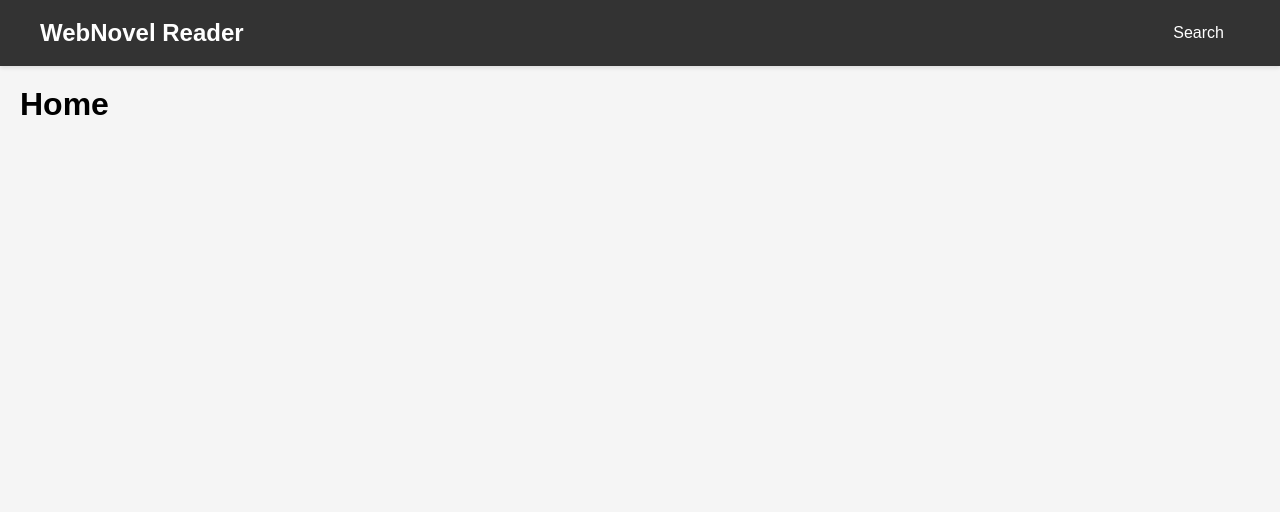
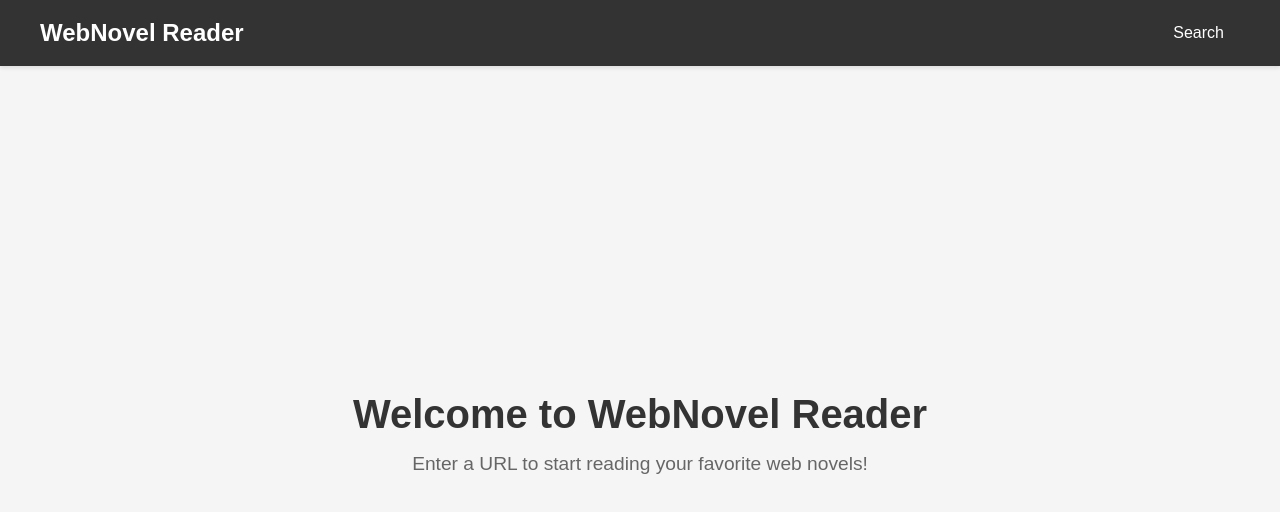
Before and after one commit to Ruhanmalik/WNReader, a React (Vite) app in the folder WNR-frontend/: page / in a window 1280 px wide. Shown: the top 512 px of the page. Built offline with nearby package versions, Linux system fonts and the light colour scheme.

Commit message:
website basic

```diff
--- a/WNR-frontend/src/CSS/Home.css
+++ b/WNR-frontend/src/CSS/Home.css
@@ -0,0 +1,21 @@
+.home-page {
+  display: flex;
+  flex-direction: column;
+  align-items: center;
+  justify-content: center;
+  min-height: 80vh;
+  text-align: center;
+  padding: 20px;
+}
+
+.home-page h1 {
+  margin-bottom: 1rem;
+  color: #333;
+  font-size: 2.5rem;
+}
+
+.home-page p {
+  color: #666;
+  font-size: 1.2rem;
+  max-width: 600px;
+}
--- a/WNR-frontend/src/CSS/Input.css
+++ b/WNR-frontend/src/CSS/Input.css
@@ -0,0 +1,25 @@
+.input-container {
+    display: flex;
+    justify-content: center;
+    width: 100%;
+    max-width: 500px;
+  }
+
+  .url-input {
+    width: 100%;
+    padding: 12px 16px;
+    font-size: 16px;
+    border: 2px solid #ddd;
+    border-radius: 8px;
+    outline: none;
+    transition: border-color 0.3s;
+  }
+
+  .url-input:focus {
+    border-color: #007bff;
+    box-shadow: 0 0 0 3px rgba(0, 123, 255, 0.1);
+  }
+
+  .url-input::placeholder {
+    color: #999;
+  }
--- a/WNR-frontend/src/CSS/URL.css
+++ b/WNR-frontend/src/CSS/URL.css
@@ -0,0 +1,14 @@
+.url-page {
+    display: flex;
+    flex-direction: column;
+    align-items: center;
+    justify-content: center;
+    min-height: 80vh;
+    padding: 20px;
+  }
+
+  .url-page h1 {
+    margin-bottom: 2rem;
+    color: #333;
+    font-size: 2.5rem;
+  }
--- a/WNR-frontend/src/Pages/Home.jsx
+++ b/WNR-frontend/src/Pages/Home.jsx
@@ -1,7 +1,10 @@
+import '../CSS/Home.css'
+
 function Home() {
     return (
-        <div>
-            <h1>Home</h1>
+        <div className="home-page">
+            <h1>Welcome to WebNovel Reader</h1>
+            <p>Enter a URL to start reading your favorite web novels!</p>
         </div>
     )
 }
--- a/WNR-frontend/src/Pages/URL.jsx
+++ b/WNR-frontend/src/Pages/URL.jsx
@@ -1,6 +1,9 @@
+import Input from '../components/Input.jsx'
+import '../CSS/URL.css'
+
 function URL() {
     return (
-        <div>
+        <div className="url-page">
             <h1>URL</h1>
             <Input />
         </div>
--- a/WNR-frontend/src/components/Input.jsx
+++ b/WNR-frontend/src/components/Input.jsx
@@ -1,7 +1,9 @@
+import '../CSS/Input.css'
+
 function Input() {
     return (
-        <div>
-            <input type="text" placeholder="Enter URL" />
+        <div className="input-container">
+            <input type="text" placeholder="Enter URL" className="url-input" />
         </div>
     )
 }
--- a/WNR-frontend/src/components/Navbar.jsx
+++ b/WNR-frontend/src/components/Navbar.jsx
@@ -8,7 +8,7 @@ function Navbar() {
                 <Link to="/" className="nav-brand">
                 WebNovel Reader
                 </Link>
-                <Link to='/url' className='nav-link'>
+                <Link to='/URL' className='nav-link'>
                 Search
                 </Link>
             </div>
```
